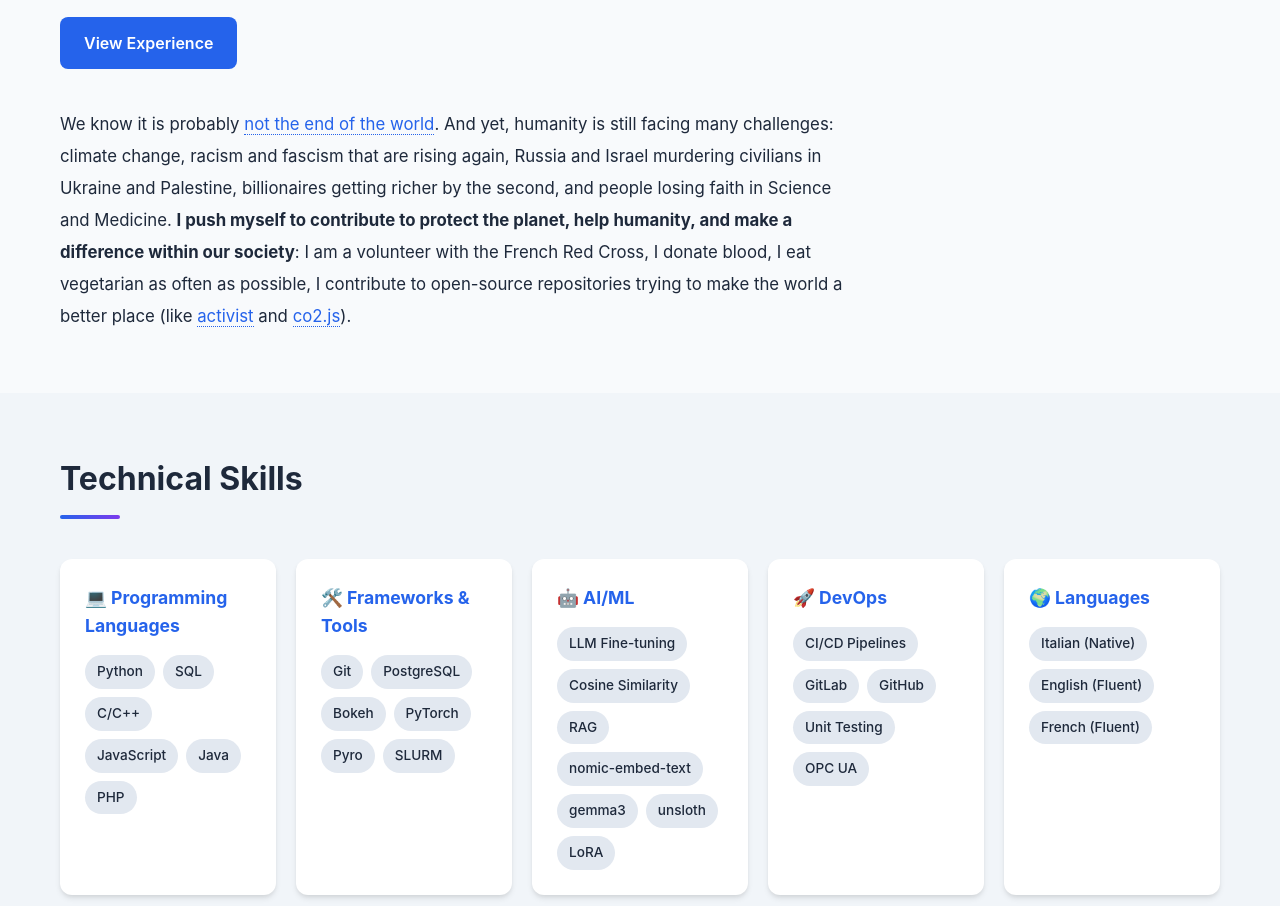
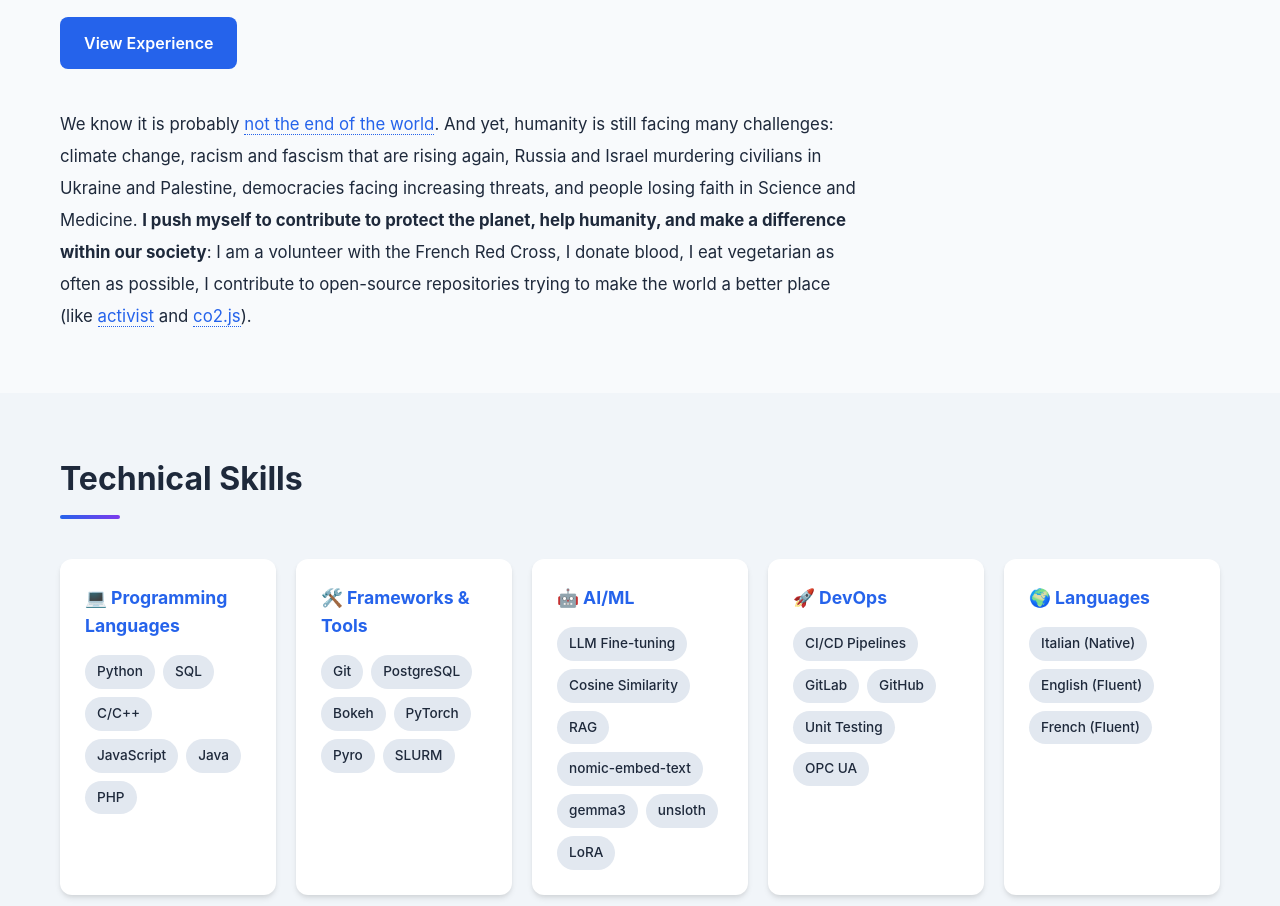
Before and after one commit to alessandromontanari/alessandromontanari.github.io, a plain HTML site: page index.html in a window 1280 px wide. Shown: the part 1253-2159 px from the top of the page. Drawn offline with Linux system fonts and the light colour scheme.

Commit message:
Revise text on global challenges in index.html
Updated the text to reflect current global challenges.

```diff
--- a/index.html
+++ b/index.html
@@ -731,7 +731,7 @@
                     <p>
                         We know it is probably <a href="https://www.gatesnotes.com/books/science/reader/not-the-end-of-the-world" target="_blank" class="content-link">not the end of the world</a>.
                         And yet, humanity is still facing many challenges: climate change, racism and fascism that are rising again, Russia and Israel murdering civilians
-                        in Ukraine and Palestine, billionaires getting richer by the second, and people losing faith in Science and Medicine.
+                        in Ukraine and Palestine, democracies facing increasing threats, and people losing faith in Science and Medicine.
                         <strong>I push myself to contribute to protect the planet, help humanity, and make a difference within our society</strong>:
                         I am a volunteer with the French Red Cross, I donate blood, I eat vegetarian as often as possible,
                         I contribute to open-source repositories trying to make the world a better place (like
```
